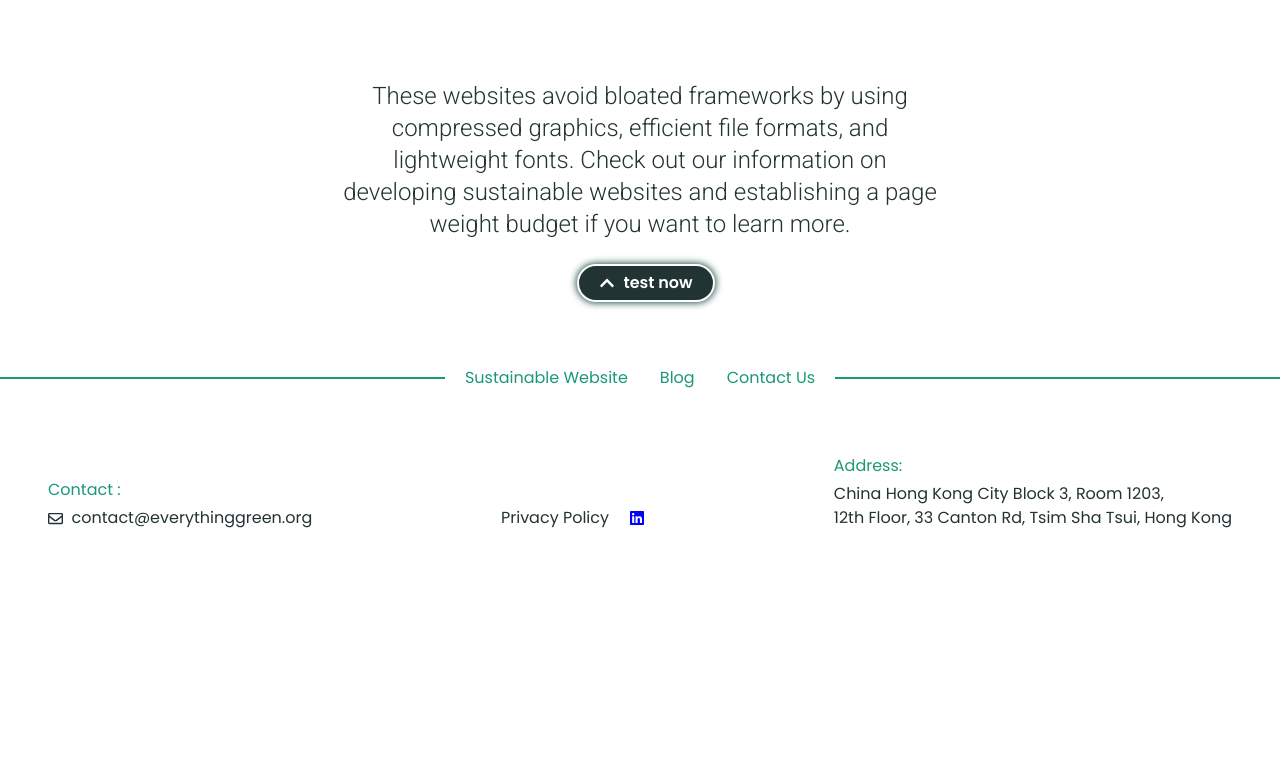
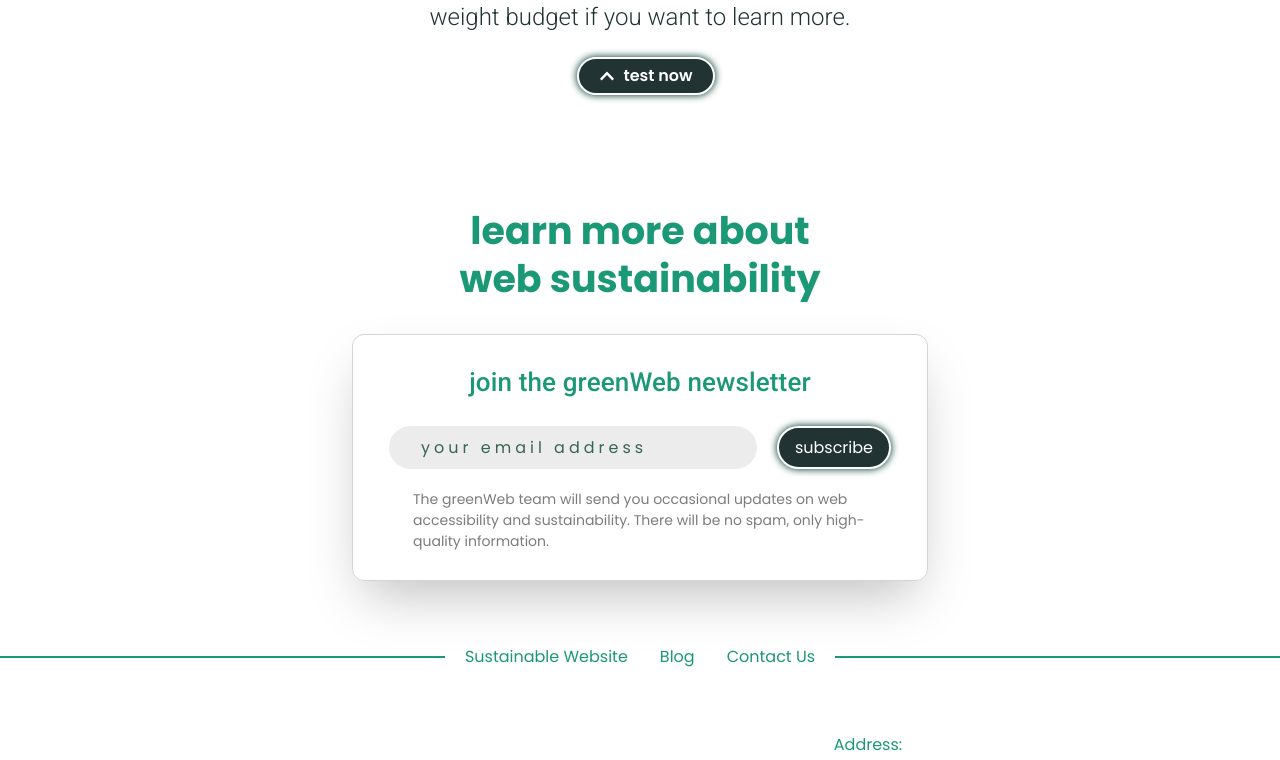
Before and after one commit to Rashedin-063/Everything-Green-Home-Page, a React (Vite) app: page / in a window 1280 px wide. Shown: the part 1996-2756 px from the top of the page. Before the commit the page ends 2574 px from the top, so only its background shows below. Built offline with nearby package versions, Linux system fonts and the light colour scheme.

Commit message:
newsletter added

```diff
--- a/src/Home.jsx
+++ b/src/Home.jsx
@@ -1,5 +1,6 @@
 import Card from "./components/Card";
 import FirstText from "./components/FirstText";
+import Newsletter from "./components/Newsletter";
 import SecondText from "./components/SecondText";
 import SectionTitle from "./components/SectionTitle";
 
@@ -21,8 +22,9 @@ const TitleTwo = (
       <FirstText />
       <SectionTitle title={TitleOne} />
       <Card/>
+      <SecondText/>
       <SectionTitle title={TitleTwo} />
-      <SecondText/>
+      <Newsletter/>
     </div>
   );
 }
--- /dev/null
+++ b/src/components/Newsletter.jsx
@@ -0,0 +1,37 @@
+
+const Newsletter = () => {
+  return (
+    <>
+      <div className='border border-gray-300 rounded-xl mt-8 px-9 py-7 max-w-xl shadow-2xl mx-auto'>
+        <h1 className='text-[26px] font-medium text-primary-green text-center mb-6 font-roboto tracking-[0.005em]'>
+          join the greenWeb newsletter
+        </h1>
+
+        <form className='flex gap-2'>
+          <input
+            className='form-control pl-8 h-[43px] bg-[#ececec] rounded-full placeholder:text-[#37654e] w-3/4 tracking-[4px]'
+            type='search'
+            id='jobSearchText'
+            placeholder='your email address'
+          />
+
+          <button
+            className='bg-[#223333] border-[2px] border-white ml-3 button-content rounded-full px-4 h-[43px]  text-white hover:bg-primary-green hover:border-black hover:transition hover:duration-300 shadow-button flex items-center'
+            type='submit'
+          >
+            <div className='button-content _button-content_1e6um_132'>
+              subscribe
+            </div>
+          </button>
+        </form>
+
+        <div className='ml-6 text-sm text-[#7c7c7c] mt-5 leading-[1.5]'>
+          The greenWeb team will send you occasional updates on web
+          accessibility and sustainability. There will be no spam, only
+          high-quality information.
+        </div>
+      </div>
+    </>
+  );
+}
+export default Newsletter
```
